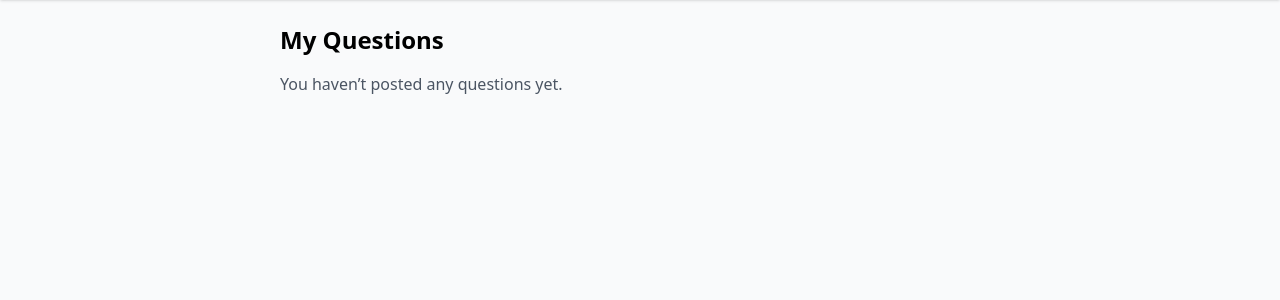
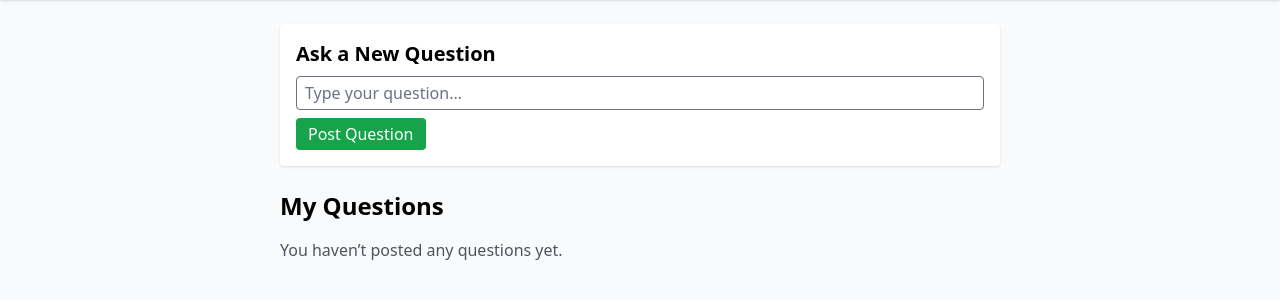
Before and after one commit to harshitha1003/flask-app, a Flask app: page /home in a window 1280 px wide. Shown: the part 60-360 px from the top of the page. Run offline with Flask 3, Linux system fonts and the light colour scheme; the visitor is signed in with stand-in values (Sample User, id 1); data that the repository does not hold is empty; some libraries are stand-ins or nearby versions.

Commit message:
Update home.html

```diff
--- a/templates/home.html
+++ b/templates/home.html
@@ -1,12 +1,10 @@
 <!DOCTYPE html>
 <html lang="en">
-
 <head>
   <meta charset="UTF-8">
   <title>Home</title>
   <script src="https://cdn.tailwindcss.com?plugins=forms,container-queries"></script>
 </head>
-
 <body class="bg-gray-50 font-sans min-h-screen">
   <header class="flex items-center justify-between bg-white shadow p-4">
     <div class="flex items-center gap-4">
@@ -24,6 +22,16 @@
   </header>
 
   <main class="p-6 max-w-3xl mx-auto">
+    <!-- Post new question -->
+    <div class="bg-white p-4 mb-6 rounded shadow">
+      <h2 class="text-xl font-bold mb-2">Ask a New Question</h2>
+      <form method="POST" action="{{ url_for('questions') }}">
+        <input type="text" name="question" placeholder="Type your question..." class="border rounded px-2 py-1 w-full mb-2" required>
+        <button type="submit" class="bg-green-600 text-white px-3 py-1 rounded">Post Question</button>
+      </form>
+    </div>
+
+    <!-- My questions and answers -->
     <h2 class="text-2xl font-bold mb-4">My Questions</h2>
 
     {% if questions %}
@@ -48,11 +56,9 @@
 
         </div>
       {% endfor %}
-
     {% else %}
       <p class="text-gray-600">You haven’t posted any questions yet.</p>
     {% endif %}
-
   </main>
 </body>
 </html>
```
Lines whose indentation alone changed are shown as unchanged.
